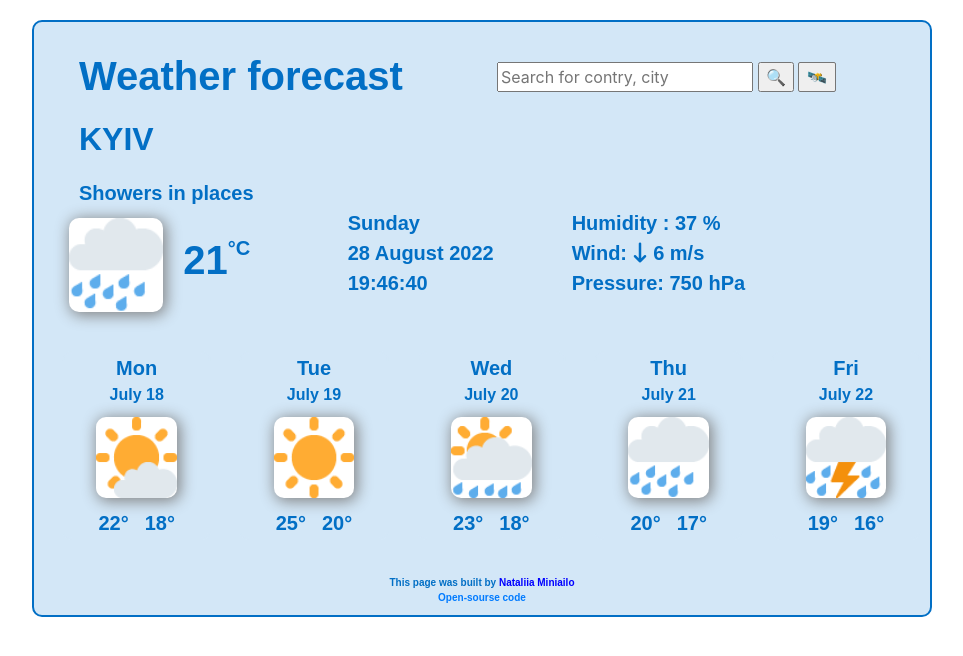
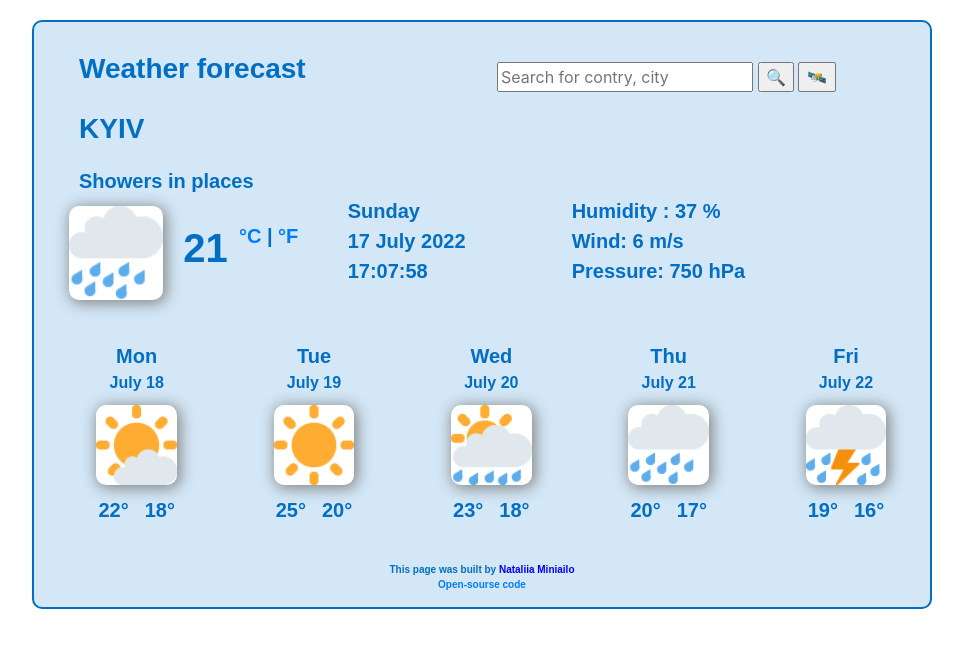
Before and after one commit to Nata16082022/repository-Weather-App, a plain HTML site: page index.html in a window 1280 px wide. Shown: the whole page, without its empty margins (158-1121 px from the left). Drawn offline with nearby package versions, Linux system fonts and the light colour scheme.

Commit message:
Changing the last update date

```diff
--- a/index.html
+++ b/index.html
@@ -2,7 +2,7 @@
 <html>
   <head>
     <meta charset="UTF-8" />
-    <link href="src/styles.css" rel="stylesheet" />
+
     <meta name="viewport" content="width=device-width, initial-scale=1.0" />
     <link
       rel="stylesheet"
@@ -10,6 +10,7 @@
       integrity="sha384-ggOyR0iXCbMQv3Xipma34MD+dH/1fQ784/j6cY/iJTQUOhcWr7x9JvoRxT2MZw1T"
       crossorigin="anonymous"
     />
+    <link href="src/styles.css" rel="stylesheet" />
     <script
       src="https://kit.fontawesome.com/dae9b8f160.js"
       crossorigin="anonymous"
@@ -50,7 +51,8 @@
             </div>
             <div class="col-6 pl-0">
               <p class="big-text">
-                <span id="degree">21</span><span class="unit">°C </span>
+                <span id="degree">21</span>
+                <span class="unit"><a href="#">°C </a>|<a href="#"> °F</a> </span>
               </p>
             </div>
           </div>
@@ -64,7 +66,7 @@
         <div class="col-5">
           <p>Humidity : <span id="humidity">37</span> %</p>
           <p>
-            Wind: <i class="fa-solid fa-arrow-down-long"></i>
+            Wind: </i>
             <span id="windSpeed"> 6 </span> m/s
           </p>
           <p>Pressure: <span id="pressure">750</span> hPa</p>
--- a/javascript/index.js
+++ b/javascript/index.js
@@ -1,7 +1,49 @@
 //weatherCity
 function weatherCity(response) {
   if (response.status === 200) {
-    //cityss
+    // date
+    let dataLastUpdated = response.data.dt * 1000;
+    let fullDays = [
+      "Sunday",
+      "Monday",
+      "Tuesday",
+      "Wednesday",
+      "Thursday",
+      "Friday",
+      "Saturday",
+    ];
+
+    let months = [
+      "January",
+      "February",
+      "March",
+      "April",
+      "May",
+      "June",
+      "July",
+      "August",
+      "September",
+      "October",
+      "November",
+      "December",
+    ];
+
+    let currentDate = new Date(dataLastUpdated);
+
+    let currentFullDay = document.querySelector("#full-day");
+    currentFullDay.innerHTML = `${fullDays[currentDate.getDay()]}`;
+
+    let currentFullDate = document.querySelector("#full-date");
+    currentFullDate.innerHTML = `${("0" + currentDate.getDate()).slice(-2)} ${
+      months[currentDate.getMonth()]
+    } ${currentDate.getFullYear()}`;
+
+    let currentFullTime = document.querySelector("#full-time");
+    currentFullTime.innerHTML = `${("0" + currentDate.getHours()).slice(-2)}:${(
+      "0" + currentDate.getMinutes()
+    ).slice(-2)}:${("0" + currentDate.getSeconds()).slice(-2)}`;
+
+    //city
     let h2 = document.querySelector("h2");
     h2.innerHTML = response.data.name.toUpperCase();
     // temp
@@ -55,49 +97,10 @@ function geolocation() {
   navigator.geolocation.getCurrentPosition(showPosition);
 }
 
-// LOCALTIME
-let fullDays = [
-  "Sunday",
-  "Monday",
-  "Tuesday",
-  "Wednesday",
-  "Thursday",
-  "Friday",
-  "Saturday",
-];
-
-let months = [
-  "January",
-  "February",
-  "March",
-  "April",
-  "May",
-  "June",
-  "July",
-  "August",
-  "September",
-  "October",
-  "November",
-  "December",
-];
-
-let currentDate = new Date();
-
-let currentFullDay = document.querySelector("#full-day");
-currentFullDay.innerHTML = `${fullDays[currentDate.getDay()]}`;
-
-let currentFullDate = document.querySelector("#full-date");
-currentFullDate.innerHTML = `${("0" + currentDate.getDate()).slice(-2)} ${
-  months[currentDate.getMonth()]
-} ${currentDate.getFullYear()}`;
-
-let currentFullTime = document.querySelector("#full-time");
-currentFullTime.innerHTML = `${("0" + currentDate.getHours()).slice(-2)}:${(
-  "0" + currentDate.getMinutes()
-).slice(-2)}:${("0" + currentDate.getSeconds()).slice(-2)}`;
-
 let buttonSearch = document.querySelector("#search");
 buttonSearch.addEventListener("submit", city);
 
 let buttonGeolocation = document.querySelector("#Geolocation");
 buttonGeolocation.addEventListener("click", geolocation);
+
+//let fahrenheitTemperature = Math.round((temperature * 9) / 5 + 32);
--- a/src/styles.css
+++ b/src/styles.css
@@ -4,18 +4,18 @@ h2 {
   color: #026fc5;
   font-family: Arial, Helvetica, sans-serif;
   font-style: normal;
-  font-weight: bold !important;
+  font-weight: bold;
   max-width: 400px;
   padding: 0;
   font-size: 28px;
 }
 
 h1 {
-  margin: 0 0 0 30px !important;
+  margin: 0 0 0 30px;
 }
 
 h2 {
-  margin: 20px 4px 20px 30px !important;
+  margin: 20px 4px 20px 30px;
 }
 
 p {
@@ -26,7 +26,7 @@ p {
   font-size: 20px;
   font-weight: bold;
   margin: 0;
-  margin-bottom: 0 !important;
+  margin-bottom: 0;
 }
 img {
   display: block;
```
